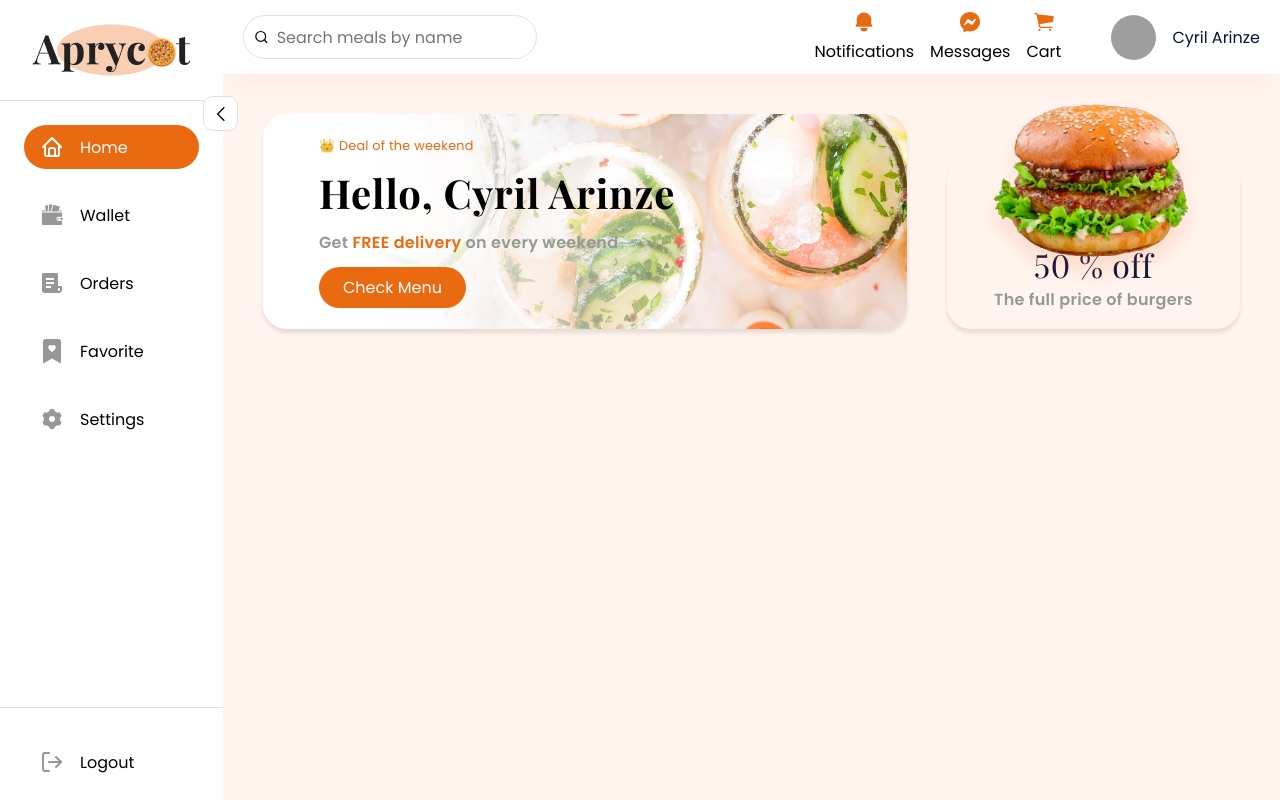
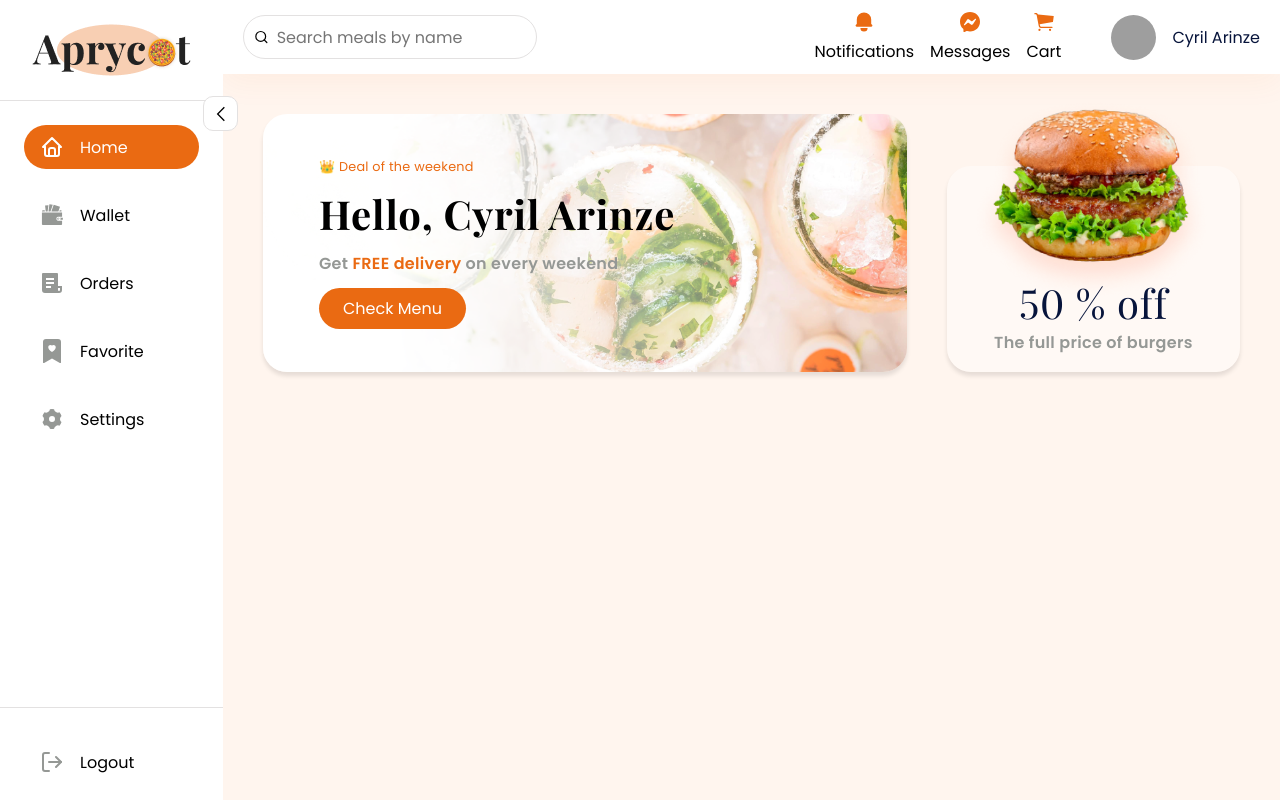
Before and after one commit to Cyril-Arinze/aprycote-food-app, a React (Create React App) app: page /Home in a window 1280 px wide. Built offline with nearby package versions, Linux system fonts and the light colour scheme; grey boxes are pictures that could not be loaded.

Commit message:
fixes/ sidebar and hero section

```diff
--- /dev/null
+++ b/src/components/Sections/Hero/HeroAside.jsx
@@ -0,0 +1,19 @@
+import React from 'react';
+import classes from '../../../styles/sections-styles/hero/IntroHero.module.css';
+import BurgerImg from '../../../assets/Burger image.png';
+
+const HeroAside = () => {
+  return (
+    <aside className={classes['hero-aside']}>
+      <div className={classes['hero-aside__image']}>
+        <img src={BurgerImg} alt="Burger" />
+      </div>
+      <div className={classes['hero-aside__desc']}>
+        <h2>50 % off</h2>
+        <p>The full price of burgers</p>
+      </div>
+    </aside>
+  );
+};
+
+export default HeroAside;
--- a/src/components/Sections/Hero/HeroHeader.jsx
+++ b/src/components/Sections/Hero/HeroHeader.jsx
@@ -6,7 +6,7 @@ import classes from '../../../styles/sections-styles/hero/IntroHero.module.css';
 import Button from '../../../UI/Buttons/Button';
 import { userDataSelector } from '../../../store/slices/auth-slice';
 
-export const HeroHeader = (props) => {
+const HeroHeader = (props) => {
   const userData = useSelector(userDataSelector);
   return (
     <header
@@ -26,3 +26,5 @@ export const HeroHeader = (props) => {
     </header>
   );
 };
+
+export default HeroHeader;
--- a/src/components/Sections/Hero/IntroHero.jsx
+++ b/src/components/Sections/Hero/IntroHero.jsx
@@ -1,22 +1,14 @@
 import React from 'react';
 
 import classes from '../../../styles/sections-styles/hero/IntroHero.module.css';
-import { HeroHeader } from './HeroHeader';
-import BurgerImg from '../../../assets/Burger image.png';
+import HeroHeader from './HeroHeader';
+import HeroAside from './HeroAside';
 
 const IntroHero = () => {
   return (
     <section className={classes.hero_section}>
       <HeroHeader />
-      <aside className={classes['hero-aside']}>
-        <div className={classes['hero-aside__image']}>
-          <img src={BurgerImg} alt="Burger" />
-        </div>
-        <div className={classes['hero-aside__desc']}>
-          <h4>50 % off</h4>
-          <p>The full price of burgers</p>
-        </div>
-      </aside>
+      <HeroAside />
     </section>
   );
 };
--- a/src/index.css
+++ b/src/index.css
@@ -8,7 +8,7 @@
   --warning: rgb(230, 10, 10);
   --text-color: rgb(7, 20, 59);
   --para-grey: rgb(149, 152, 149);
-  --white: rgb(255, 255, 255);
+  --white: 255, 255, 255;
   --black: rgb(0, 0, 0);
   --border: rgb(227, 225, 225);
   --side__bar-btn: rgb(245, 245, 245);
@@ -30,7 +30,7 @@
   font-family: 'Poppins', sans-serif;
 }
 
-@media (max-width: 43em) {
+@media (max-width: 62em) {
   :root {
     /* font size */
     --fs-xl: 2rem;
--- a/src/styles/authentication-styles/AuthButton.module.css
+++ b/src/styles/authentication-styles/AuthButton.module.css
@@ -1,7 +1,7 @@
 .auth {
   outline: none;
   border: none;
-  background-color: var(--white);
+  background-color: rgb(var(--white));
   height: 44px;
   display: flex;
   gap: 16px;
@@ -18,7 +18,7 @@
   background-color: var(--primary-orange);
 }
 .auth:hover * {
-  color: var(--white);
+  color: rgb(var(--white));
 }
 
 .auth > svg {
--- a/src/styles/navigation-styles/Header.module.css
+++ b/src/styles/navigation-styles/Header.module.css
@@ -1,5 +1,5 @@
 .header {
-  background-color: var(--white);
+  background-color: rgb(var(--white));
   grid-area: navbar;
   position: sticky;
   top: 0;
--- a/src/styles/navigation-styles/SideBar.module.css
+++ b/src/styles/navigation-styles/SideBar.module.css
@@ -1,5 +1,5 @@
 .side-bar {
-  background-color: var(--white);
+  background-color: rgb(var(--white));
   grid-area: sidebar;
   width: fit-content;
   position: sticky;
@@ -12,7 +12,7 @@
   height: 100%;
 }
 .side-bar__toggle {
-  background-color: var(--white);
+  background-color: rgb(var(--white));
   border: 1px solid var(--border);
   display: flex;
   justify-content: center;
@@ -60,15 +60,15 @@
   background-color: var(--side__bar-btn);
 }
 .nav-link:hover {
-  background-color: var(--primary-orange);
+  background-color: var(--primary-orange-light);
 }
 .nav-link:hover * {
-  color: var(--white);
+  color: rgb(var(--white));
 }
 
 .nav-link__expanded {
   width: 100% !important;
-  background-color: var(--white);
+  background-color: rgb(var(--white));
   justify-content: start;
 }
 .nav__links a {
@@ -99,11 +99,14 @@
 .active {
   background-color: var(--primary-orange) !important;
 }
+.active:hover {
+  background-color: var(--primary-orange-light) !important;
+}
 .active * {
-  color: var(--white) !important;
+  color: rgb(var(--white)) !important;
 }
 .active svg {
-  color: var(--white) !important;
+  color: rgb(var(--white)) !important;
 }
 @media (max-width: 62em) {
   .side-bar {
--- a/src/styles/sections-styles/hero/IntroHero.module.css
+++ b/src/styles/sections-styles/hero/IntroHero.module.css
@@ -7,7 +7,7 @@
 .hero {
   background-repeat: no-repeat;
   background-size: cover;
-  aspect-ratio: 3;
+  aspect-ratio: 2.5;
   border-radius: 24px;
   display: flex;
   padding: 16px;
@@ -52,7 +52,7 @@
 }
 .action_btn {
   padding: 8px 24px;
-  color: var(--white);
+  color: rgb(var(--white));
   font-size: var(--fs-s);
   align-self: flex-start;
 }
@@ -65,17 +65,17 @@
   border-radius: 24px;
   padding: 15px 0;
   box-shadow: 0px 4px 4px rgba(0, 0, 0, 0.1);
+  background-color: rgb(var(--white), 0.4);
 }
 .hero-aside__desc {
   align-self: flex-end;
-  margin: 0 auto;
   width: 100%;
 }
-.hero-aside__desc > h4 {
+.hero-aside__desc > h2 {
   font-family: 'Playfair Display';
   font-style: normal;
   font-weight: 400;
-  font-size: var(--fs-lg);
+  font-size: var(--fs-xl);
   line-height: 130%;
   text-align: center;
   letter-spacing: 0.02em;
@@ -90,12 +90,12 @@
   line-height: 175%;
   text-align: center;
   letter-spacing: 0.02em;
-  color: #959895;
+  color: var(--para-grey);
 }
 .hero-aside__image {
   position: absolute;
   width: 100%;
-  top: -40%;
+  top: -35%;
   display: flex;
   justify-content: center;
 }
```
Also changed, not shown: 1 other file (tests, documents, lock files or other folders).
